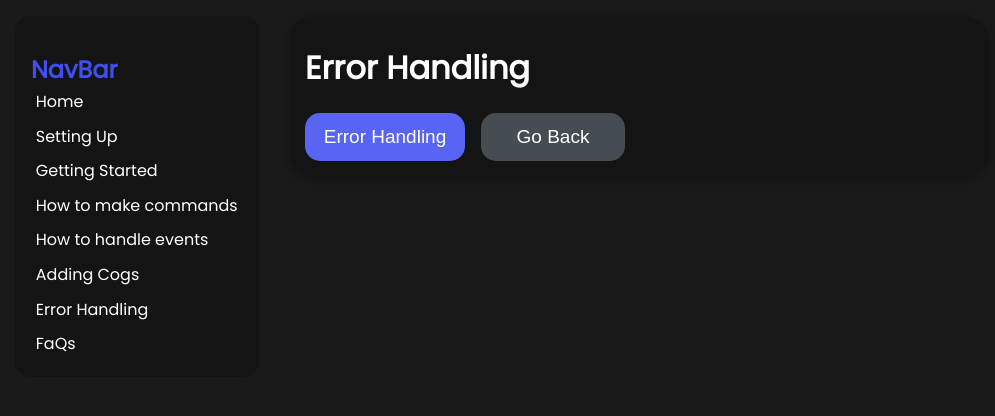
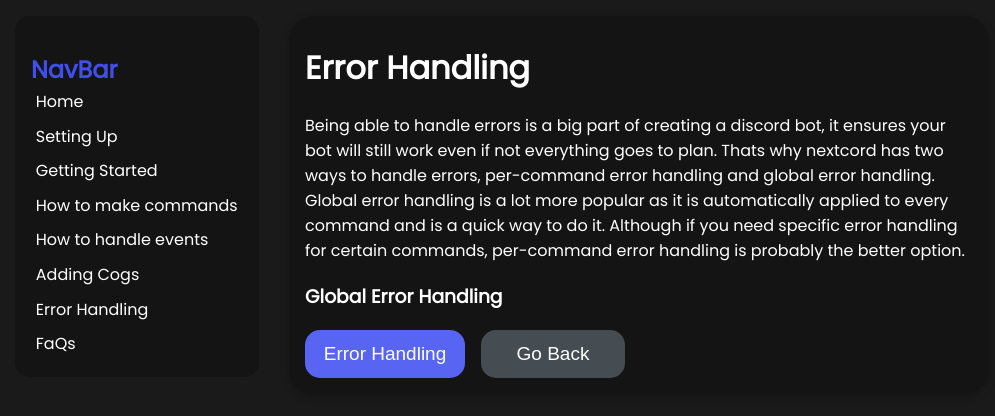
Before and after one commit to Glowstik-YT/ncWebGuide, a Next.js app: page /error-handling in a window 1280 px wide. Shown: the top 416 px of the page, without its empty margins (1-996 px from the left). Built offline with nearby package versions, Linux system fonts and the light colour scheme.

Commit message:
started on error handling page

```diff
--- a/pages/error-handling.js
+++ b/pages/error-handling.js
@@ -19,6 +19,9 @@
             </Head>
             <div className={styles.card}>
                 <h1>Error Handling</h1>
+                <p>Being able to handle errors is a big part of creating a discord bot, it ensures your bot will still work even if not everything goes to plan. Thats why nextcord has two ways to handle errors, per-command error handling and global error handling. Global error handling is a lot more popular as it is automatically applied to every command and is a quick way to do it. Although if you need specific error handling for certain commands, per-command error handling is probably the better option.</p>
+                <h3>Global Error Handling</h3>
+
                 <div className={styles.buttonSwitch}>
                     <Link href="./events">
                         <button className={styles.nextButton}>
```
